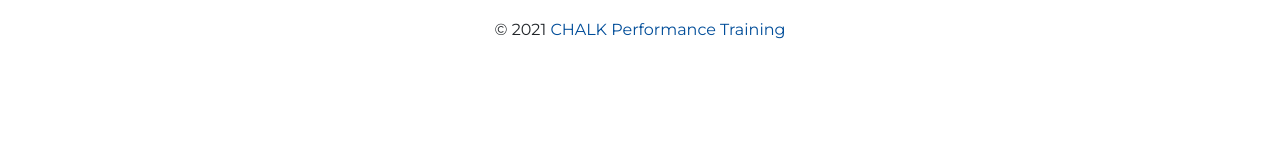
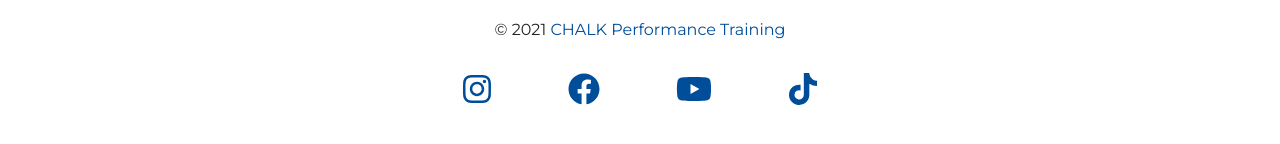
Before and after one commit to carloscodes/angularchalktdee, an Angular app: page / in a window 1280 px wide. Shown: the part 1113-1257 px from the top of the page. Before the commit the page ends 1219 px from the top, so only its background shows below. Built offline with nearby package versions, Linux system fonts and the light colour scheme.

Commit message:
cool footer

```diff
--- a/src/app/calculator/calculator.component.html
+++ b/src/app/calculator/calculator.component.html
@@ -193,7 +193,11 @@
     <div class="footer">
         <p>
             &copy; 2021
-            <a href="https://gymryan.com" target="_blank">CHALK Performance Training</a>
+            <a href="https://gymryan.com" target="_blank">CHALK Performance Training</a><br><br>
+            <a href="https://instagram.com/chalk.performancetraining" target="_blank"><fa-icon class="logos" [icon]="faInstagram"></fa-icon></a>
+            <a href="https://www.facebook.com/chalk.performance.training" target="_blank"><fa-icon class="logos" [icon]="faFacebook"></fa-icon></a>
+            <a href="https://youtube.com/channel/UCGQutMk0nOgvp7kz0y9lpBQ" target="_blank"><fa-icon class="logos" [icon]="faYouTube"></fa-icon></a>
+            <a href="https://www.tiktok.com/@ryanfisch?lang=en" target="_blank"><fa-icon class="logosEnd" [icon]="faTiktok"></fa-icon></a>
         </p>
     </div>
 </section>
--- a/src/app/calculator/calculator.component.scss
+++ b/src/app/calculator/calculator.component.scss
@@ -9,6 +9,15 @@
 .footer {
     margin-top: 4%;
     text-align: center;
+}
+
+.logos {
+    font-size: 2rem;
+    margin-right: 6%;
+}
+
+.logosEnd {
+    font-size: 2rem;
 }
 
 a {
--- a/src/app/calculator/calculator.component.ts
+++ b/src/app/calculator/calculator.component.ts
@@ -3,6 +3,7 @@ import { FormBuilder, FormGroup, Validators } from '@angular/forms';
 import { MatSnackBar } from '@angular/material/snack-bar';
 import { TdeeserviceService } from '../tdeeservice.service';
 import { faBookmark } from '@fortawesome/free-solid-svg-icons';
+import { faInstagram, faFacebook, faYoutube, faTiktok } from '@fortawesome/free-brands-svg-icons';
 
 interface Gender {
   value: string;
@@ -38,6 +39,10 @@ export interface Results {
 })
 export class CalculatorComponent implements OnInit {
   faBookmark = faBookmark;
+  faInstagram = faInstagram;
+  faFacebook = faFacebook;
+  faYouTube = faYoutube;
+  faTiktok = faTiktok;
 
   firstFormGroup!: FormGroup;
   secondFormGroup!: FormGroup;
```
